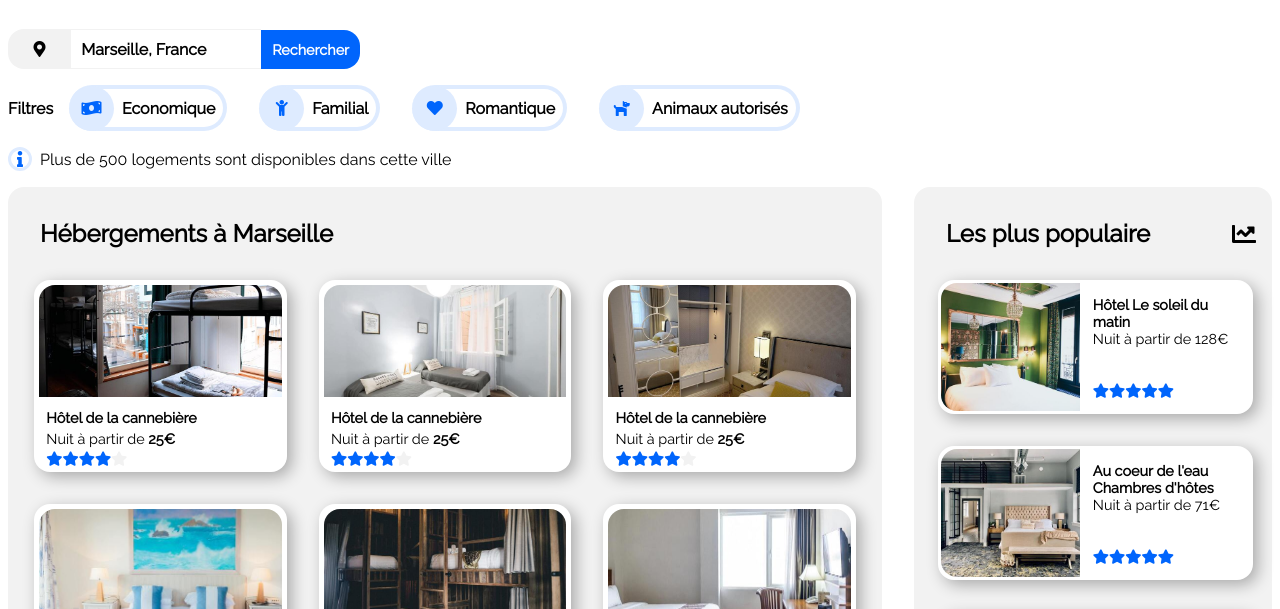
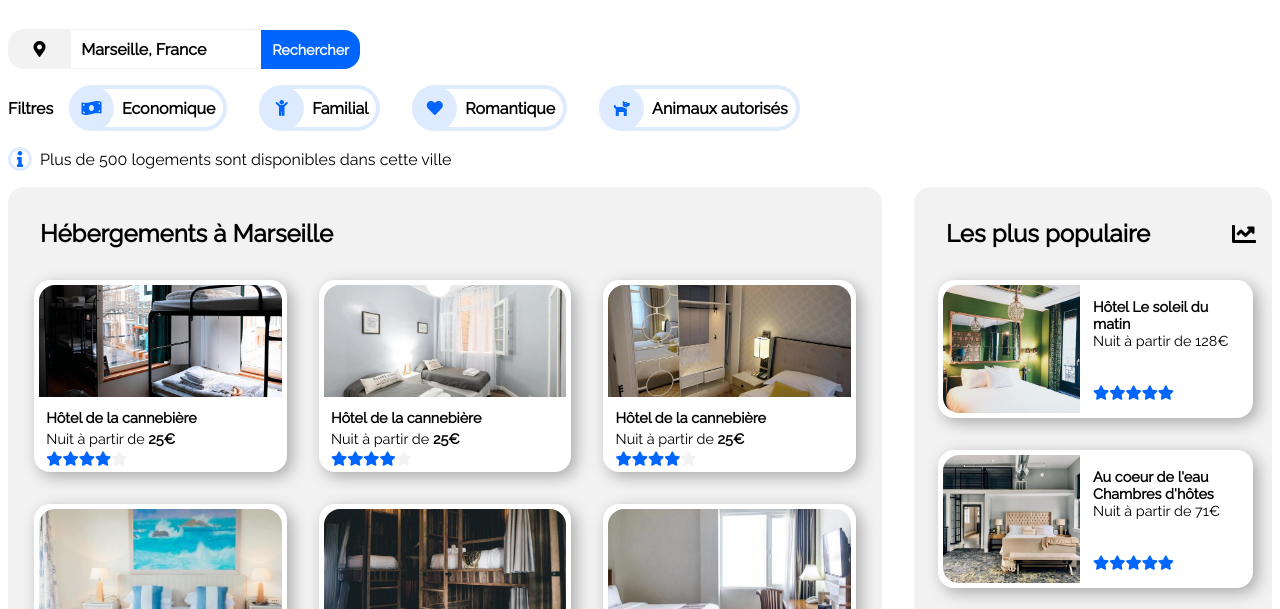
Before and after one commit to tardmonkey/GuillainBENOIST_2_29072020, a plain HTML site: page index.html in a window 1280 px wide. Shown: the part 183-792 px from the top of the page. Drawn offline with Linux system fonts and the light colour scheme.

Commit message:
cssvalidator

```diff
--- a/desktop.css
+++ b/desktop.css
@@ -413,7 +413,7 @@ aside .texteHebergements{
     flex-direction: row;
     background-color: white;
     border-radius: 1em;
-    border: white solid 0.2em;
+    padding:5px;
     box-shadow: 0.3em 0.3em 1em rgba(0,0,0,0.3);
 
 }
```
